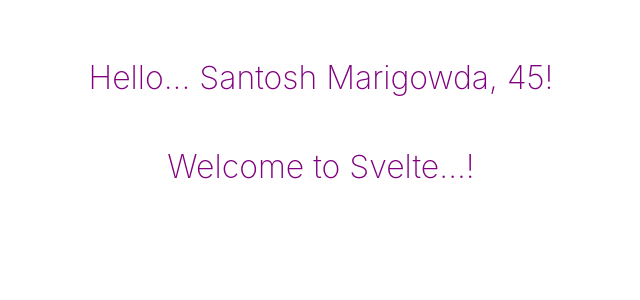
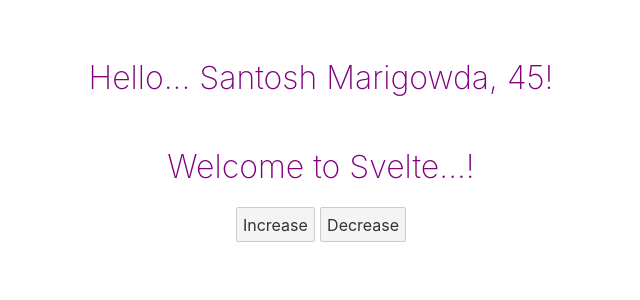
Before and after one commit to smarigowda/my-svelte-project, a Svelte app: page / in a window 1280 px wide. Shown: the top 300 px of the page, without its empty margins (319-959 px from the left). Built offline with nearby package versions, Linux system fonts and the light colour scheme.

Commit message:
dynamic update

```diff
--- a/src/App.svelte
+++ b/src/App.svelte
@@ -1,6 +1,10 @@
 <script>
   export let name;
   export let age;
+  function incAge() {
+    age++;
+  }
+  const decAge = () => age--;
 </script>
 
 <style>
@@ -8,11 +12,17 @@
     display: block;
     color: purple;
     font-weight: 200;
+    margin-top: 50px;
+  }
+  .container {
     margin: 0 auto;
-		margin-top: 50px;
     text-align: center;
   }
 </style>
 
+<div class="container">
   <h1>Hello... {name}, {age}!</h1>
   <h1>Welcome to Svelte...!</h1>
+  <button on:click={incAge}>Increase</button>
+  <button on:click={decAge}>Decrease</button>
+</div>
```
Lines whose indentation alone changed are shown as unchanged.
